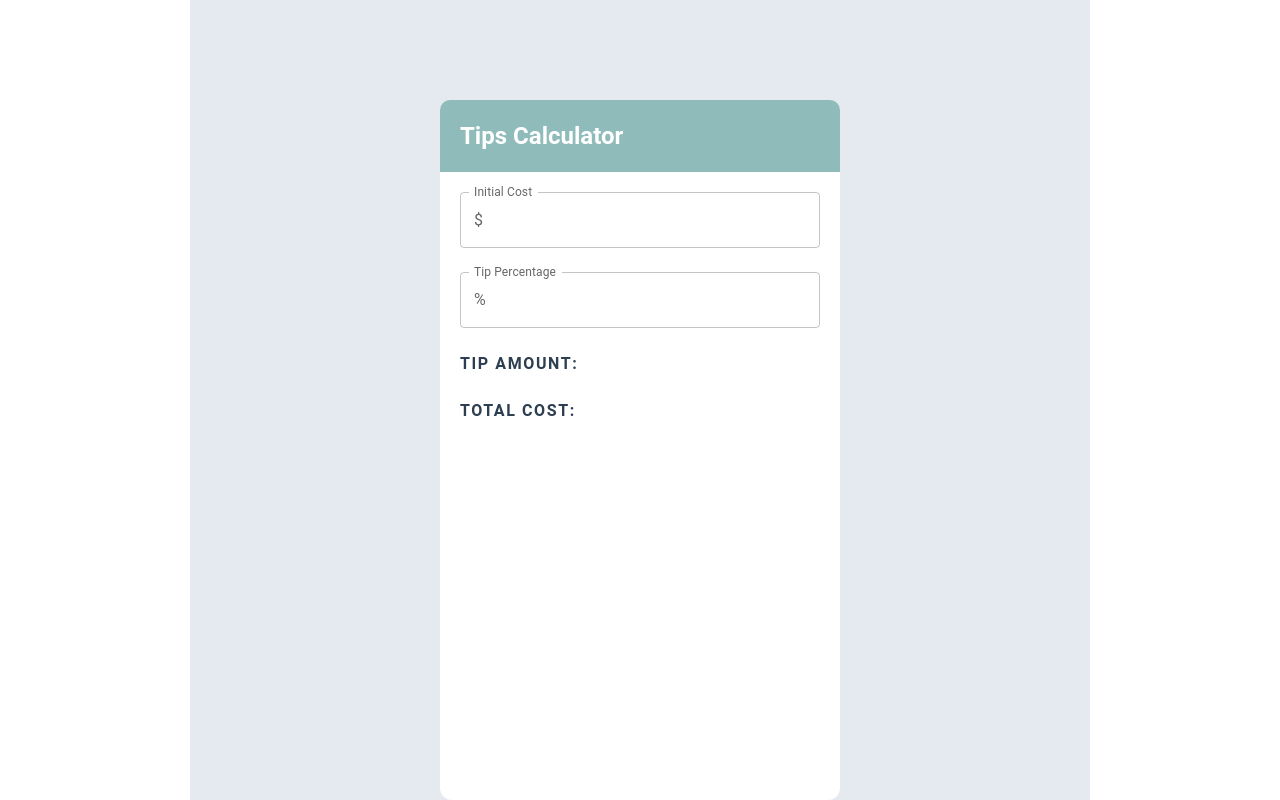
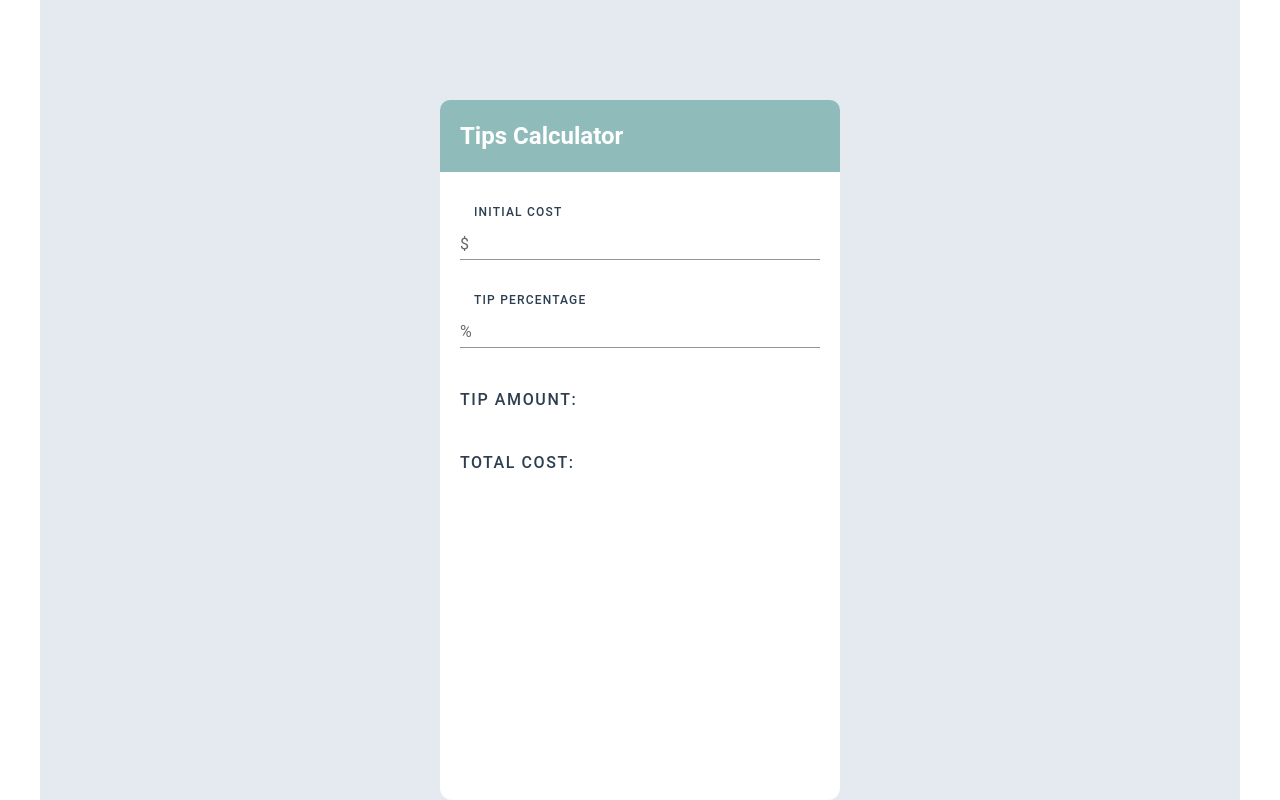
Before and after one commit to crystaltai/react-tips-calculator, a React (Create React App) app: page / in a window 1280 px wide. Built offline with nearby package versions, Linux system fonts and the light colour scheme.

Commit message:
feat: improved UI of tips calculator

```diff
--- a/src/App.js
+++ b/src/App.js
@@ -1,7 +1,7 @@
 import { useEffect, useState } from 'react';
-import { Box, Container, FormControl, InputAdornment, InputLabel, OutlinedInput, Stack } from '@mui/material';
+import { Box, Container, FormControl, Input, InputAdornment, Stack } from '@mui/material';
 import Header from './components/Header/Header';
-import { OutputContainer, StyledLabels, StyledOutput } from './App.styles';
+import { OutputContainer, StyledInput, StyledLabel, StyledOutput } from './App.styles';
 
 function App() {
   // Define variables
@@ -34,7 +34,7 @@ function App() {
 
   return (
     <Container
-      maxWidth='md'
+      maxWidth='lg'
       sx={{
         bgcolor: '#E5E9F0',
         height: '100vh',
@@ -52,10 +52,10 @@ function App() {
         }}
       >
         <Header />
-        <Stack spacing={3} padding='20px'>
+        <Stack spacing={5} padding='20px' marginTop='20px'>
           <FormControl>
-            <InputLabel htmlFor='initial-cost'>Initial Cost</InputLabel>
-            <OutlinedInput
+            <StyledLabel htmlFor='initial-cost'>Initial Cost</StyledLabel>
+            <StyledInput
               id='initial-cost'
               startAdornment={<InputAdornment position='start'>$</InputAdornment>}
               label='Initial Cost'
@@ -64,8 +64,8 @@ function App() {
             />
           </FormControl>
           <FormControl>
-            <InputLabel htmlFor='tip-percentage'>Tip Percentage</InputLabel>
-            <OutlinedInput
+            <StyledLabel htmlFor='initial-cost'>Tip Percentage</StyledLabel>
+            <StyledInput
               id='tip-percentage'
               startAdornment={<InputAdornment position='start'>%</InputAdornment>}
               label='Tip Percentage'
@@ -75,11 +75,11 @@ function App() {
           </FormControl>
 
           <OutputContainer>
-            <StyledLabels>Tip Amount:</StyledLabels>
+            <StyledLabel>Tip Amount:</StyledLabel>
             <StyledOutput>{isNaN(tipAmount) ? '' : `$ ${(Math.round(tipAmount * 100) / 100).toFixed(2)}`}</StyledOutput>
           </OutputContainer>
           <OutputContainer>
-            <StyledLabels>Total Cost:</StyledLabels>
+            <StyledLabel>Total Cost:</StyledLabel>
             <StyledOutput>{isNaN(totalCost) ? '' : `$ ${(Math.round(totalCost * 100) / 100).toFixed(2)}`}</StyledOutput>
           </OutputContainer>
         </Stack>
--- a/src/App.styles.js
+++ b/src/App.styles.js
@@ -1,15 +1,21 @@
 import { styled } from '@mui/system';
-import { InputLabel, Typography } from '@mui/material';
+import { Input, InputLabel, Typography } from '@mui/material';
 
-const StyledLabels = styled(InputLabel)({
-  fontWeight: 600,
+const StyledLabel = styled(InputLabel)({
+  fontWeight: 500,
   textTransform: 'uppercase',
   letterSpacing: '0.1rem',
   color: '#2c3e50',
 });
 
+const StyledInput = styled(Input)({
+  fontWeight: 700,
+  letterSpacing: '0.1rem',
+  color: '#2c3e50',
+});
+
 const StyledOutput = styled(Typography)({
-  fontWeight: 600,
+  fontWeight: 700,
   textTransform: 'uppercase',
   letterSpacing: '0.1rem',
   color: '#2c3e50',
@@ -19,6 +25,7 @@ const OutputContainer = styled('div')({
   display: 'flex',
   gap: '10px',
   alignItems: 'center',
+  justifyContent: 'space-between',
 });
 
-export { OutputContainer, StyledLabels, StyledOutput };
+export { OutputContainer, StyledInput, StyledLabel, StyledOutput };
```
